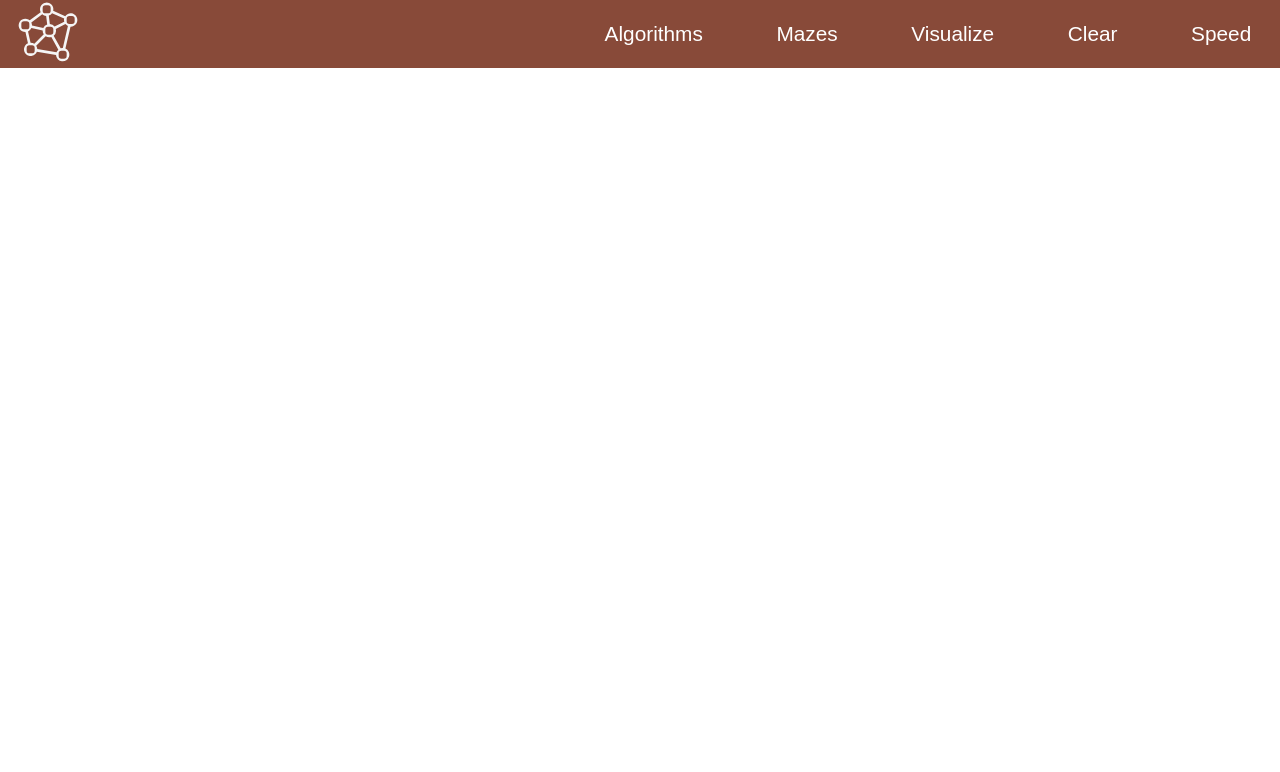
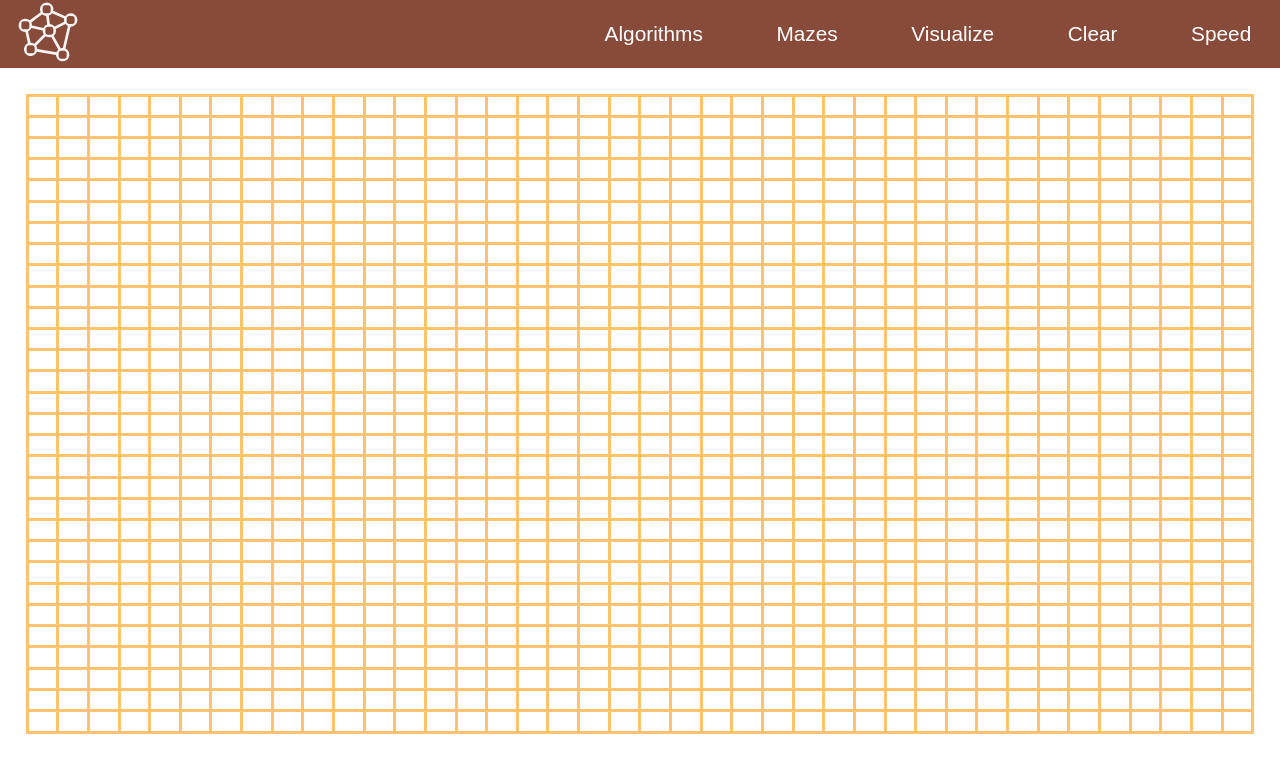
Before and after one commit to Chbmleao/Graph-Algorithms-Visualizer, a React (Create React App) app: page / in a window 1280 px wide. Shown: the top 772 px of the page. Built offline with nearby package versions, Linux system fonts and the light colour scheme.

Commit message:
Add graph to main page

```diff
--- a/src/App.js
+++ b/src/App.js
@@ -1,9 +1,11 @@
 import Navbar from "./components/Navbar";
+import Graph from "./components/Graph";
 
 function App() {
   return (
     <div>
       <Navbar />
+      <Graph />
     </div>
   );
 }
```
